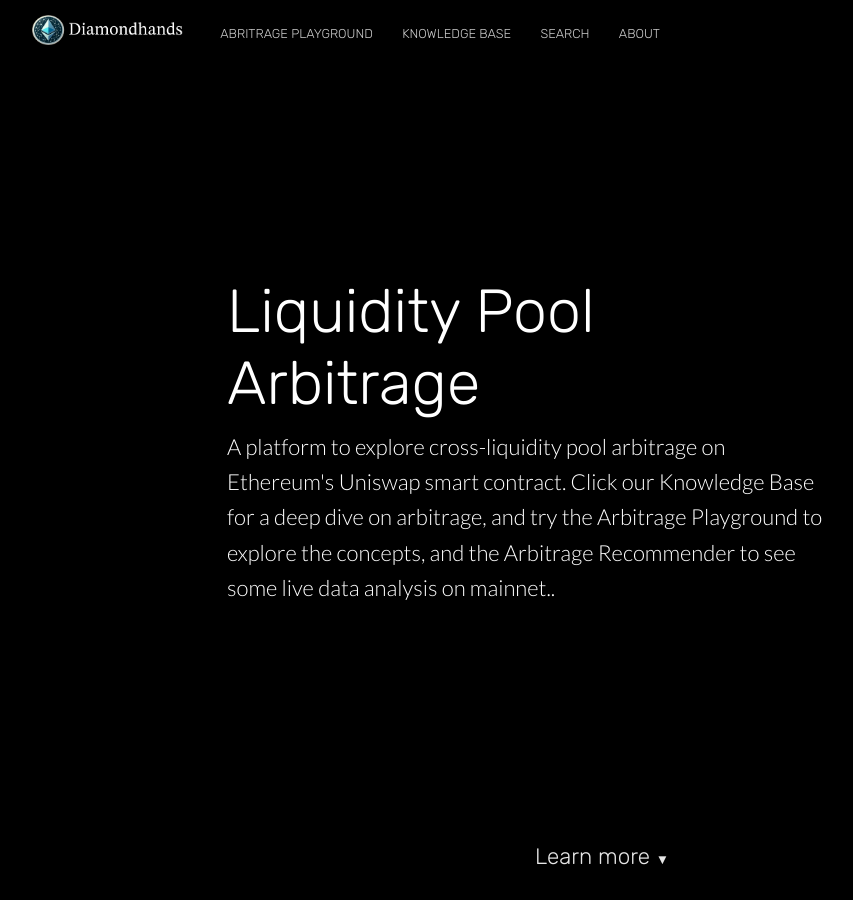
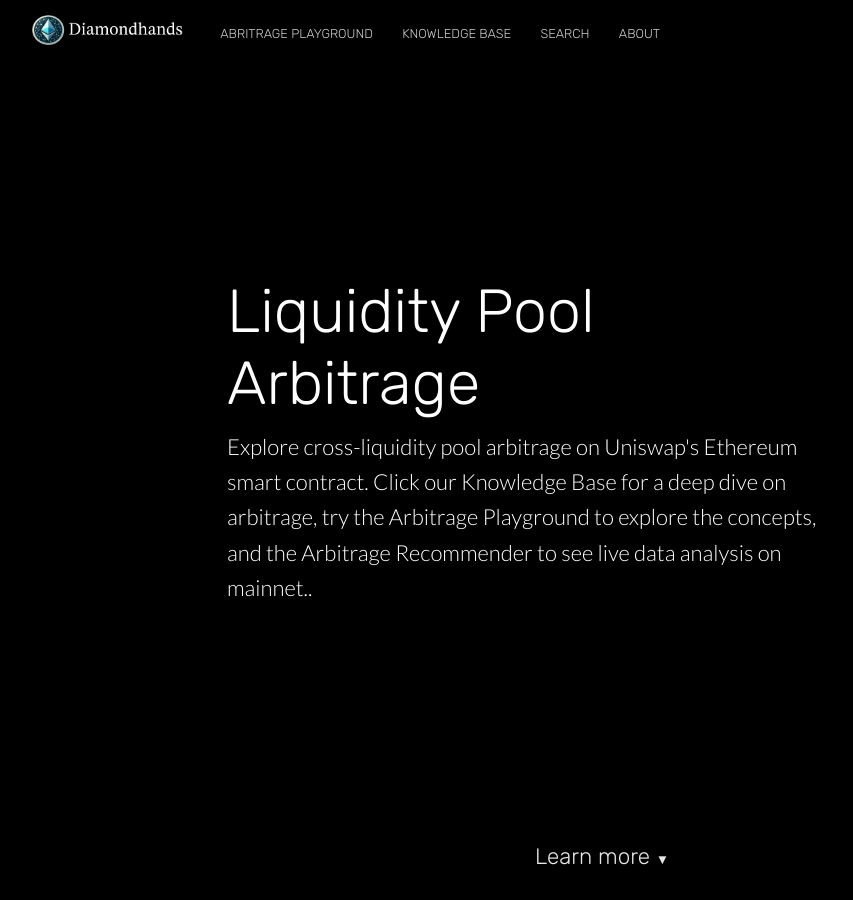
Before and after one commit to scaperothian/diamondhands-demo, a Jekyll site: the page built from index.html, in a window 1280 px wide and 900 px high. Shown: the whole window, without its empty margins (38-891 px from the left). Built offline with Jekyll 4.4.1, drawn with Linux system fonts in a browser that asks for light colours; nearby versions of some CDN libraries; some of the changed text lies outside the part shown.

Commit message:
Updated 1 file via CloudCannon.

```diff
--- a/index.html
+++ b/index.html
@@ -11,7 +11,7 @@
 				Liquidity Pool Arbitrage
 			</h1>
 			<p class="subtext editable">
-				A platform to explore cross-liquidity pool arbitrage on Ethereum's Uniswap smart contract. Click our Knowledge Base for a deep dive on arbitrage, and try the Arbitrage Playground to explore the concepts, and the Arbitrage Recommender to see some live data analysis on mainnet..&nbsp;
+				Explore cross-liquidity pool arbitrage on Uniswap's Ethereum smart contract. Click our Knowledge Base for a deep dive on arbitrage, try the Arbitrage Playground to explore the concepts, and the Arbitrage Recommender to see live data analysis on mainnet..&nbsp;
 			</p>
 		</div>
 	</div>
```
Also changed, not shown: other parts of index.html (+1 -1 lines).
